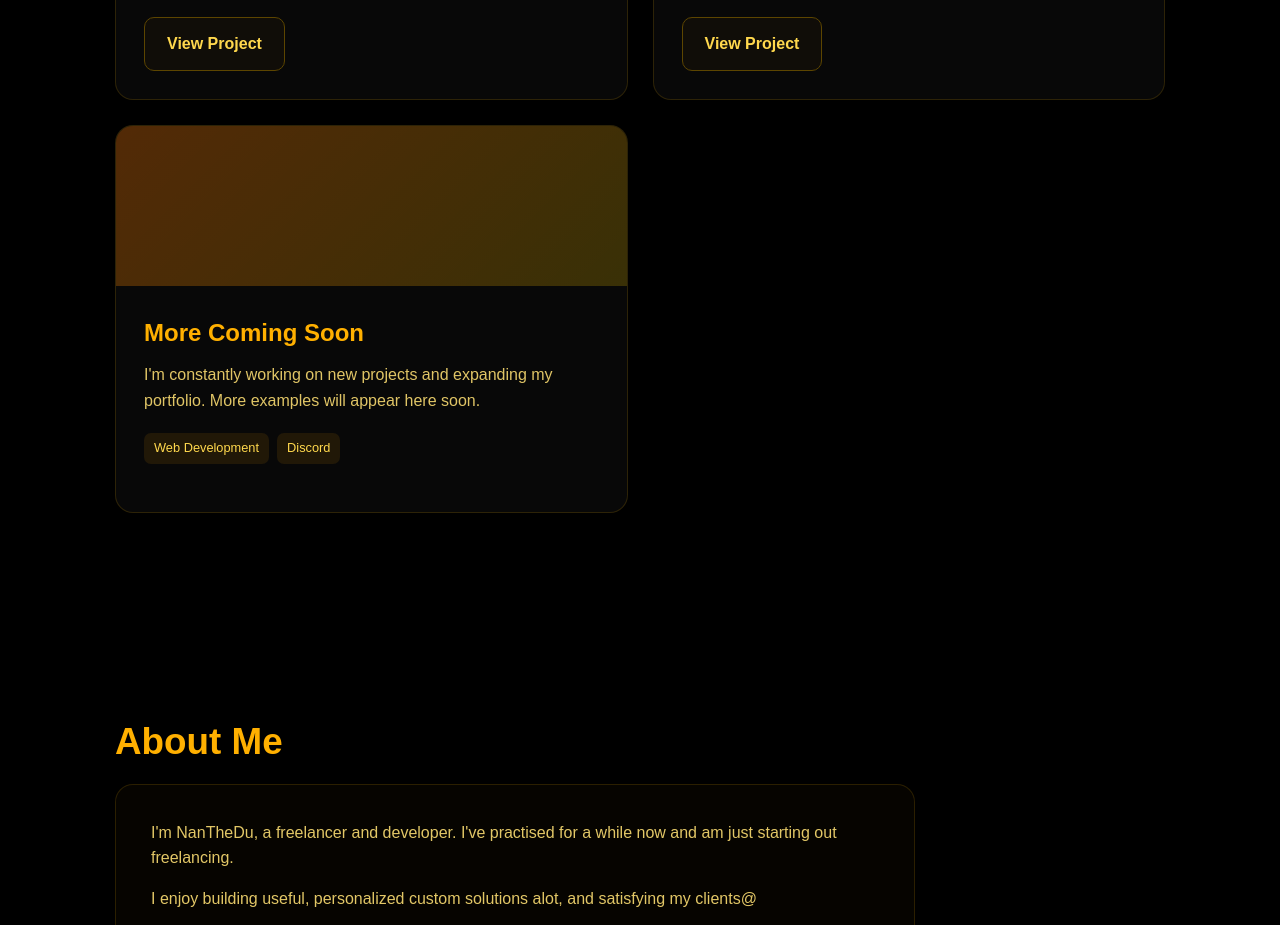
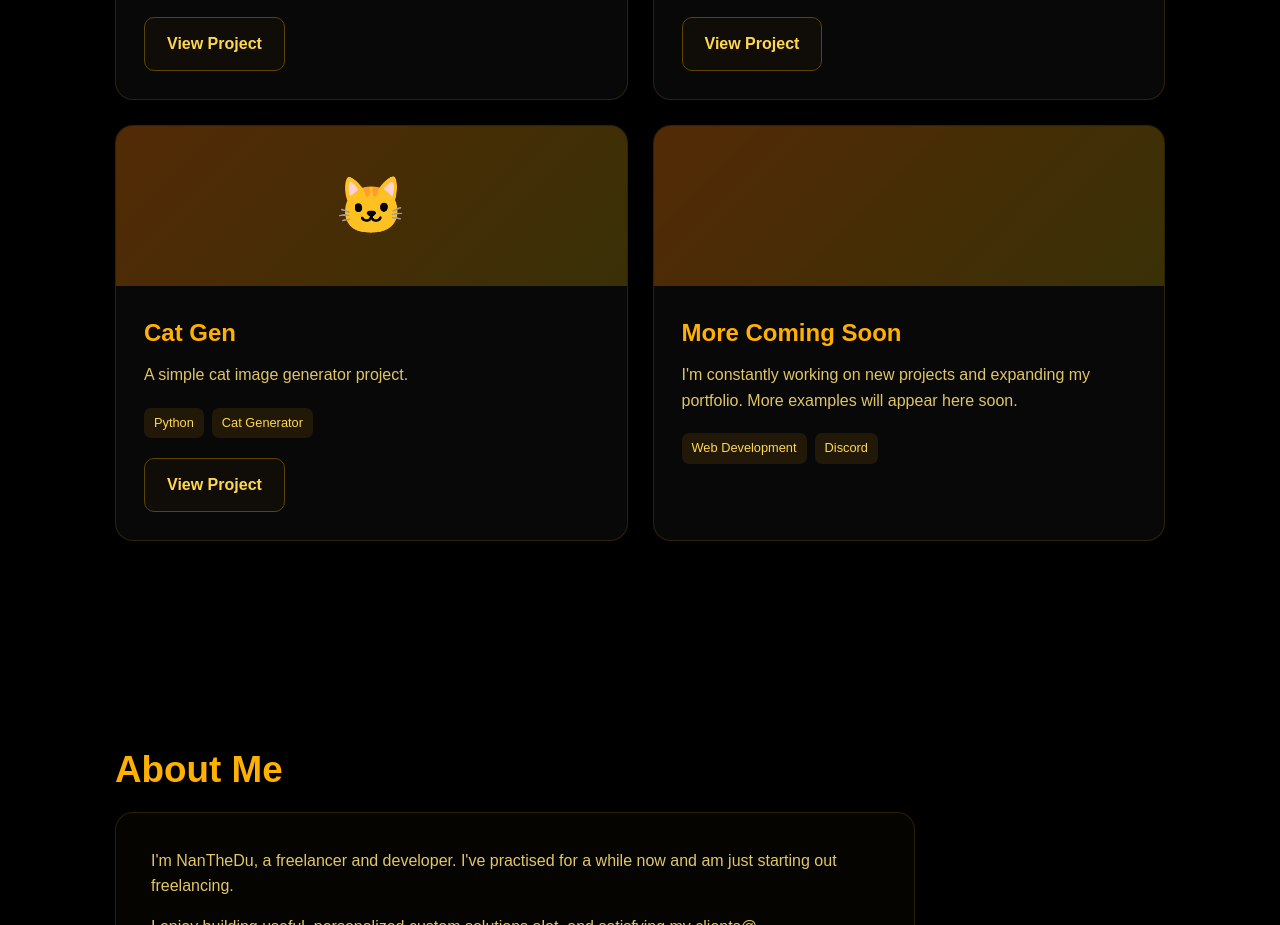
Before and after one commit to loop-bots-and-websites/loops-bots-and-websites.github.io, a plain HTML site: page index.html in a window 1280 px wide. Shown: the part 1943-2868 px from the top of the page. Drawn offline with Linux system fonts and the light colour scheme.

Commit message:
Add Cat Gen project card to index.html
Added a new project card for 'Cat Gen' with description, tags, and a link to the GitHub repository.

```diff
--- a/index.html
+++ b/index.html
@@ -642,6 +642,38 @@
             </div>
 
 
+            <!-- Cat Gen -->
+
+            <div class="project-card">
+
+                <div class="project-banner">🐱</div>
+
+                <div class="project-content">
+
+                    <h3>Cat Gen</h3>
+
+                    <p>
+                        A simple cat image generator project.
+                    </p>
+
+                    <div class="tags">
+                        <span class="tag">Python</span>
+                        <span class="tag">Cat Generator</span>
+                    </div>
+
+                    <a
+                        href="https://github.com/loop-bots-and-websites/Cat-Gen"
+                        target="_blank"
+                        class="button button-secondary"
+                    >
+                        View Project
+                    </a>
+
+                </div>
+
+            </div>
+
+
             <!-- Future Project -->
 
             <div class="project-card">
```
